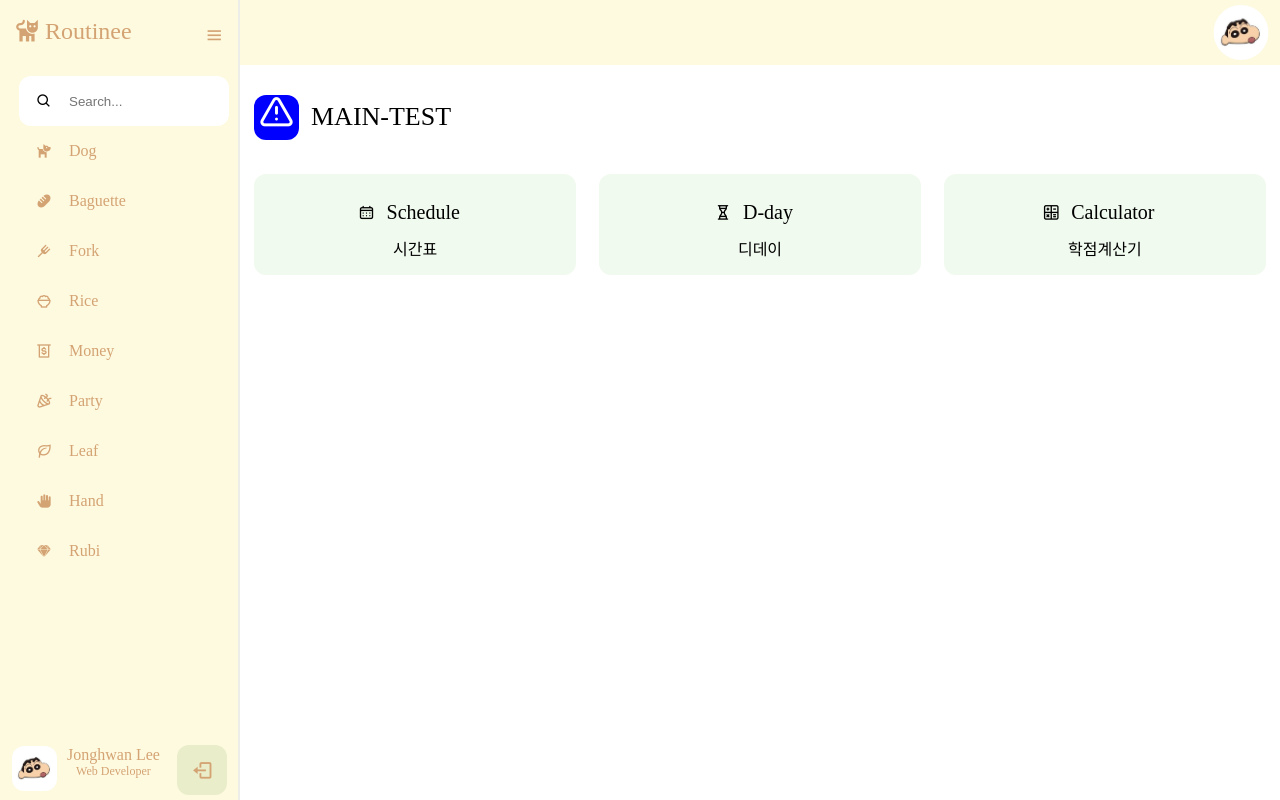
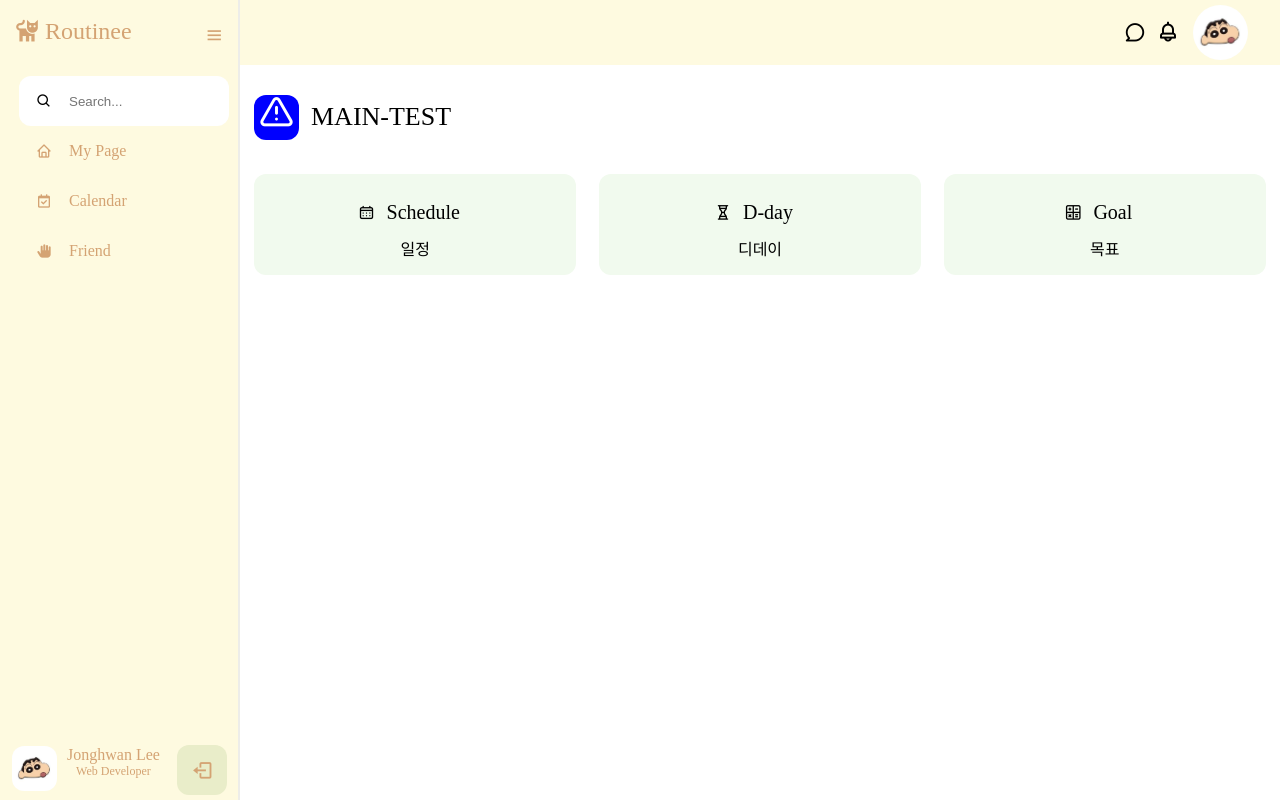
Before and after one commit to jjonghlee98/Routinee, a plain HTML site: page main.html in a window 1280 px wide. Drawn offline with nearby package versions, Linux system fonts and the light colour scheme.

Commit message:
page setting

```diff
--- a/main.css
+++ b/main.css
@@ -288,14 +288,38 @@ body {
   height: 65px;
 }
 
-.dashboard .profile_img {
+.dashboard .top .talk .talk_border {
+  line-height: 65px;
+  /* transform: translateY(60%); */
+  width: 22px;
+  height: 22px;
+  text-align: center;
+  margin-right: 10px;
+  font-size: 22px;
+}
+
+.dashboard .top .bell {
+  line-height: 65px;
+  font-size: 24px;
+}
+
+.dashboard .profile {
   display: flex;
   justify-content: center;
-  width: 65px;
+  width: 100px;
   height: 65px;
   align-items: center;
   transform: translateX(-10%);
-  /* border: 1px solid black; */
+}
+
+.dashboard .profile .uil-comment {
+  font-size: 22px;
+  transform: translateX(-10%);
+}
+
+.dashboard .profile .uil-bell {
+  font-size: 22px;
+  /* padding-left: 5px; */
 }
 
 .dashboard img {
@@ -385,7 +409,7 @@ body {
   align-items: center;
 }
 
-.dash_content .boxes .box .calc_title {
+.dash_content .boxes .box .goal_title {
   /* border: 1px solid black; */
   display: flex;
   flex-direction: row;
--- a/main.html
+++ b/main.html
@@ -58,26 +58,26 @@
         </li>
         <li>
           <a href="#">
-            <i class="bx bxs-dog"></i>
-            <span class="links_name">Dog</span>
+            <i class='bx bx-home' ></i>
+            <span class="links_name">My Page</span>
           </a>
-          <span class="side_menu">Dog</span>
+          <span class="side_menu">My Page</span>
         </li>
         <li>
           <a href="#">
-            <i class="bx bxs-baguette"></i>
-            <span class="links_name">Baguette</span>
+            <i class='bx bx-calendar-check'></i>
+            <span class="links_name">Calendar</span>
           </a>
-          <span class="side_menu">Baguette</span>
+          <span class="side_menu">Calendar</span>
         </li>
         <li>
           <a href="#">
-            <i class="bx bx-fork"></i>
-            <span class="links_name">Fork</span>
+            <i class='bx bxs-hand' ></i>
+            <span class="links_name">Friend</span>
           </a>
-          <span class="side_menu">Fork</span>
+          <span class="side_menu">Friend</span>
         </li>
-        <li>
+        <!-- <li>
           <a href="#">
             <i class="bx bx-bowl-rice"></i>
             <span class="links_name">Rice</span>
@@ -118,7 +118,7 @@
             <span class="links_name">Rubi</span>
           </a>
           <span class="side_menu">Rubi</span>
-        </li>
+        </li> -->
       </ul>
       <div class="profile_content">
         <div class="profile">
@@ -141,7 +141,15 @@
           <i class="bx bx-search"></i>
           <input type="text" placeholder="Search..." />
         </div> -->
-        <div class="profile_img">
+        <div class="talk">
+          <div class="talk_border">
+            <i class="uil uil-comment"></i>
+          </div>
+        </div>
+        <div class="bell">
+          <i class="uil uil-bell"></i>
+        </div>
+        <div class="profile">
           <img src="zzang.jpg" alt="zzang" />
         </div>
       </div>
@@ -159,7 +167,7 @@
                 <i class="uil uil-schedule"></i>
                 <span class="text">Schedule</span>
               </div>
-              <div class="schedule">시간표</div>
+              <div class="schedule">일정</div>
             </div>
             <div class="box box2">
               <div class="dday_title">
@@ -169,11 +177,11 @@
               <div class="dday">디데이</div>
             </div>
             <div class="box box3">
-              <div class="calc_title">
+              <div class="goal_title">
                 <i class="uil uil-calculator-alt"></i>
-                <span class="text">Calculator</span>
+                <span class="text">Goal</span>
               </div>
-              <div class="calc">학점계산기</div>
+              <div class="goal">목표</div>
             </div>
           </div>
         </div>
```
